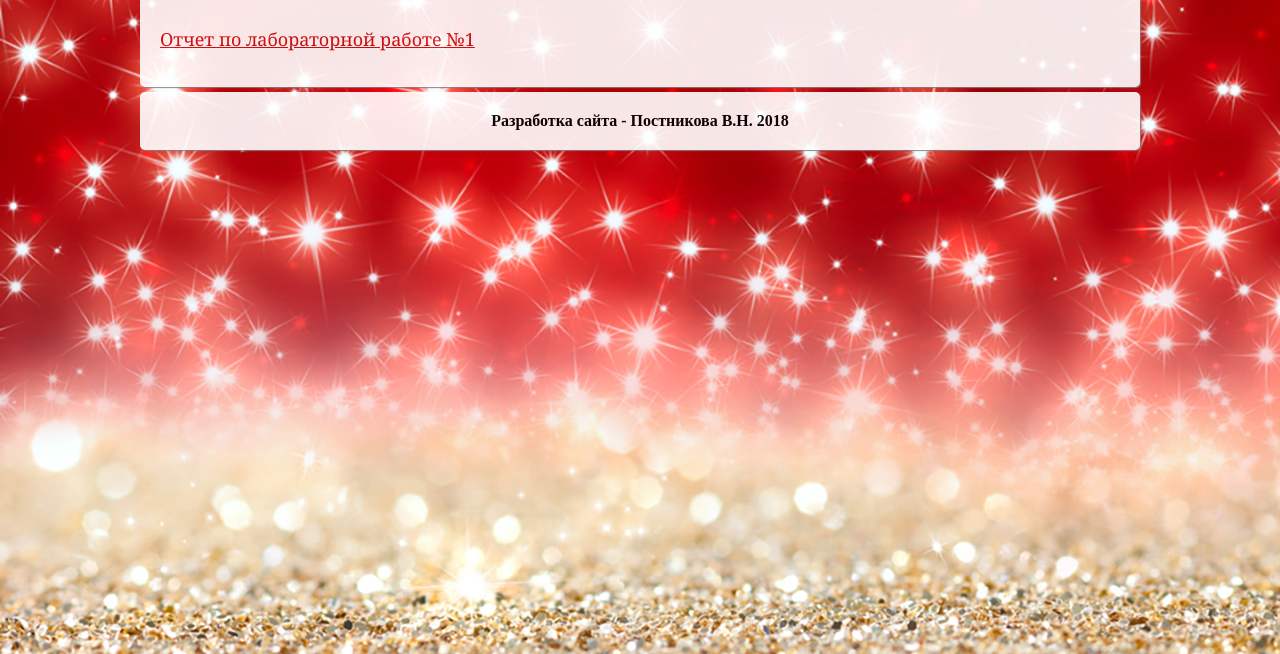
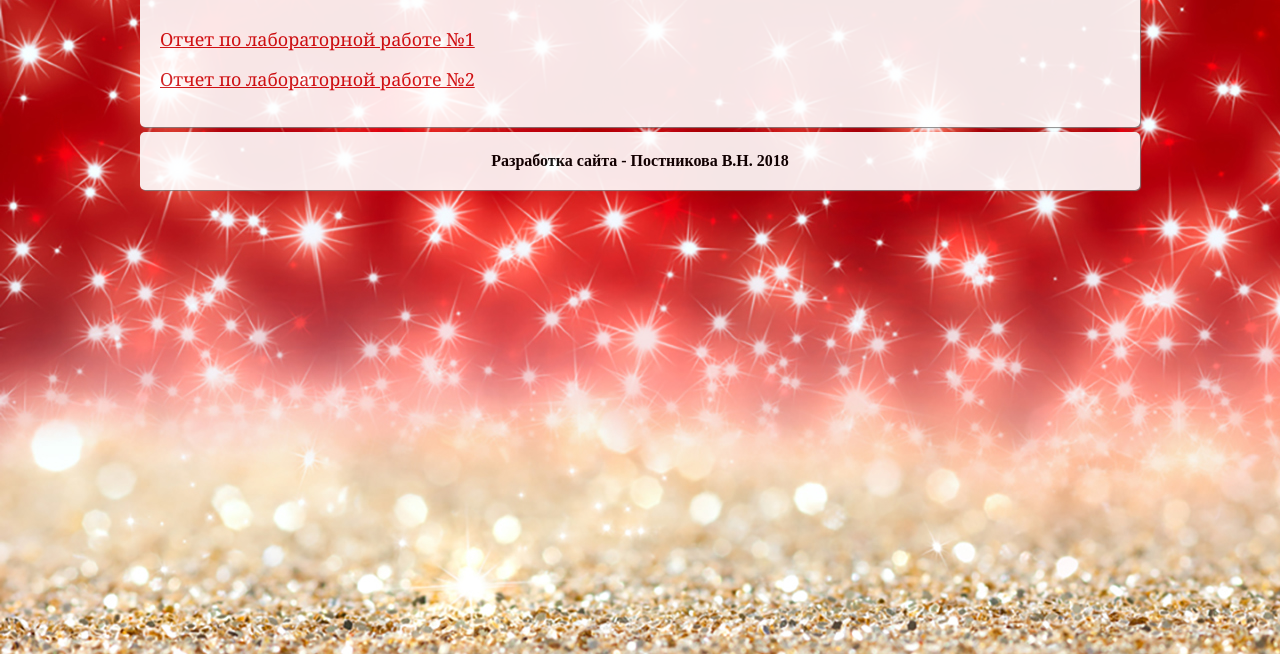
Before and after one commit to postnikova1412/postnikova1412.github.io, a plain HTML site: page labs.html in a window 1280 px wide. Shown: the part 146-800 px from the top of the page. Drawn offline with Linux system fonts and the light colour scheme.

Commit message:
Add files via upload

```diff
--- a/labs.html
+++ b/labs.html
@@ -18,6 +18,7 @@
 </nav>
 <p style="font-family:Verdana, sans-serif; text-align:center; font-size:30px; color:#CB1E20; text-shadow: 1px 1px 1px black;">Лабораторные работы</p>
 <p><a href="https://github.com/postnikova1412/postnikova1412.github.io/wiki/Лабораторные-работы" style="color:#CF0F12; font-family:Cambria, Times, serif; font-size:18px;">Отчет по лабораторной работе №1</a></p>
+<p><a href="https://github.com/postnikova1412/postnikova1412.github.io/wiki/Индивидуальное-задание" style="color:#CF0F12; font-family:Cambria, Times, serif; font-size:18px;">Отчет по лабораторной работе №2</a></p>
 </div>
 <div class="div1" style="text-align:center; text-family:Calibri; margin-top:5px;"><strong>Разработка сайта - Постникова В.Н. 2018</strong></div>
 </body>
```
